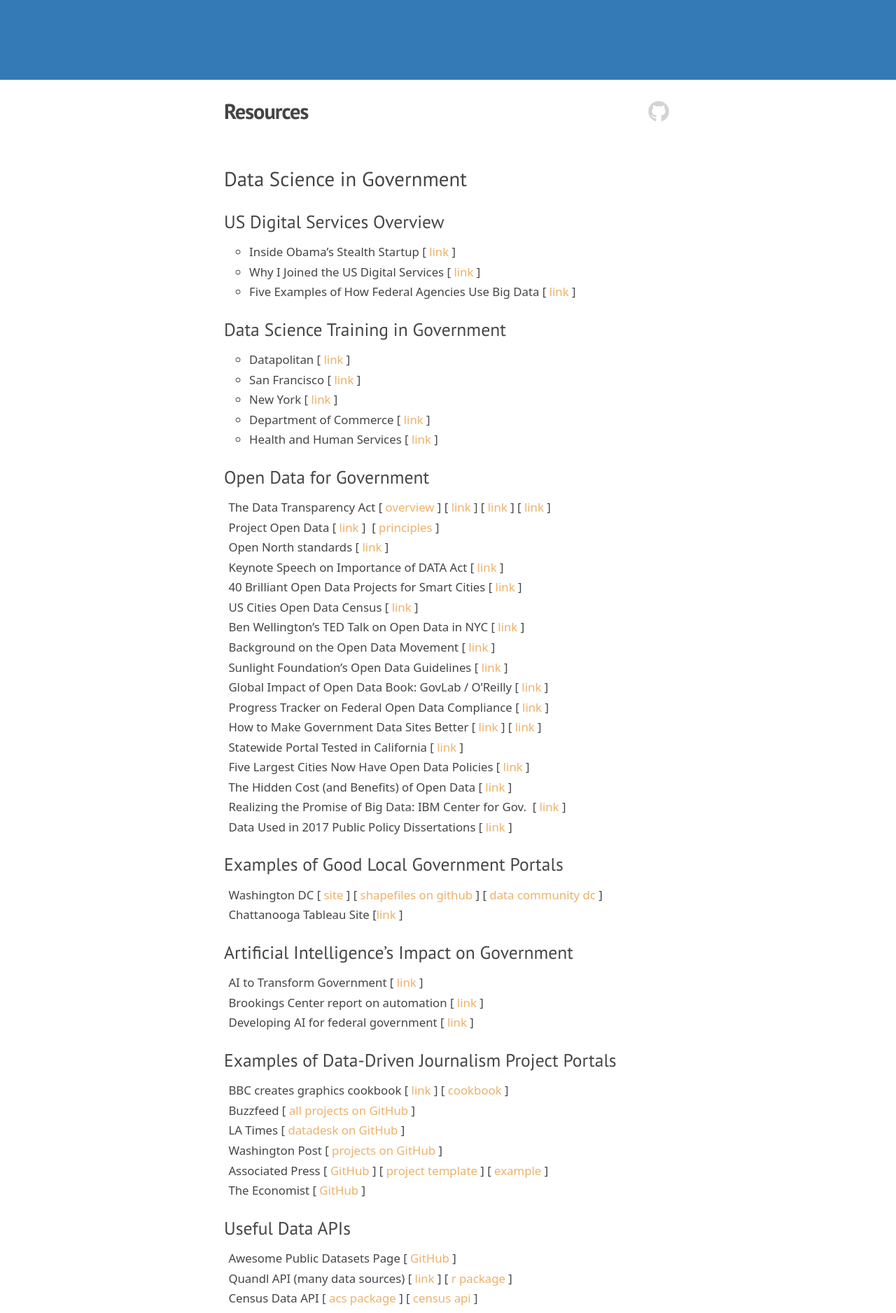
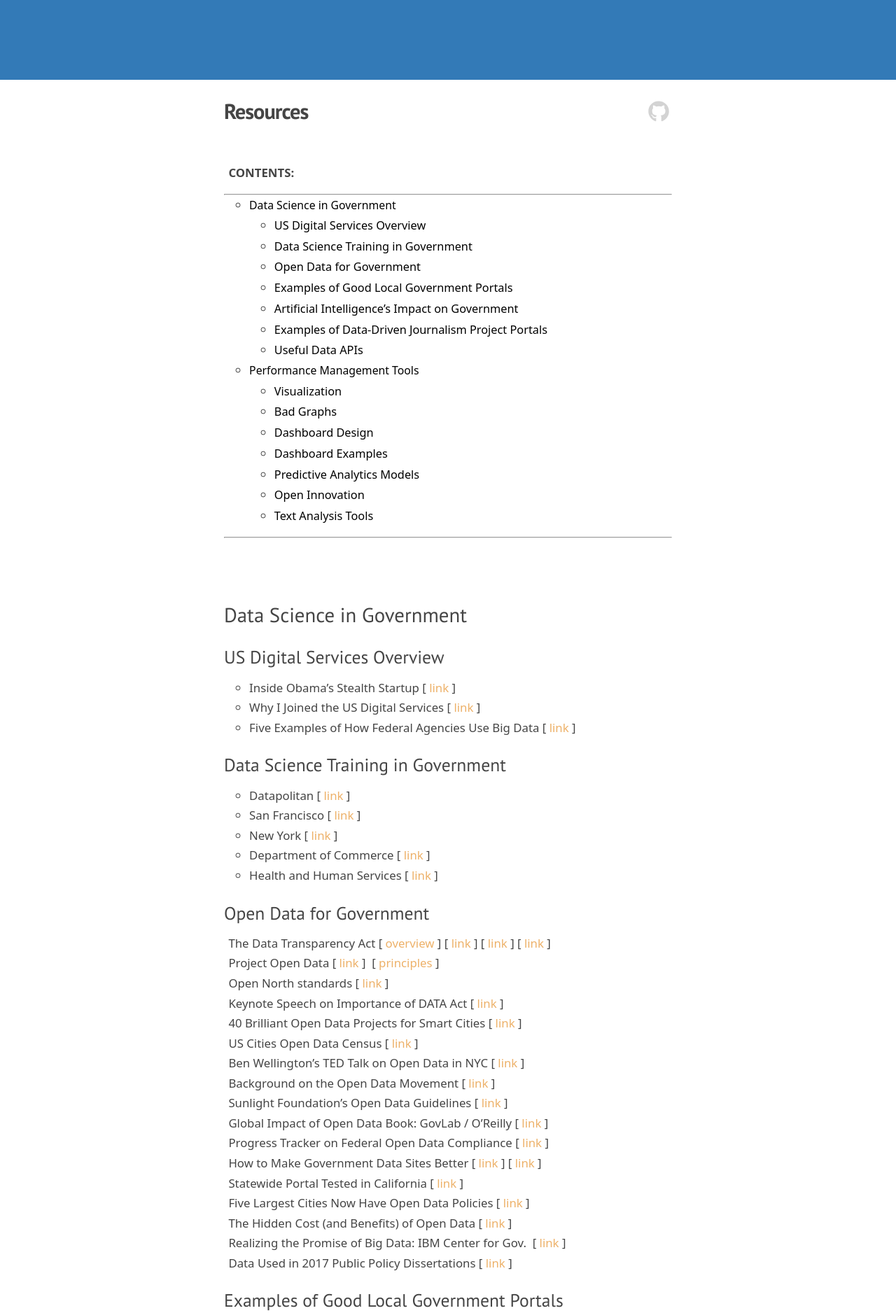
Before and after one commit to DS4PS/ds4ps_dev_site, a Jekyll site: the page built from resources.md, in a window 1280 px wide. Shown: the part 336-2212 px from the top of the page at 70% size. Built offline with Jekyll 4.4.1, drawn with Linux system fonts in a browser that asks for light colours; nearby versions of some CDN libraries; library files that are not in the unit come from our copies; some of the changed lines change nothing that is shown.

Commit message:
Update resources.md

```diff
--- a/resources.md
+++ b/resources.md
@@ -32,8 +32,34 @@
 ul {
   list-style-type: circle;
 }
+
+#markdown-toc a {
+  color: black;
+  font-size:calc(0.75em + 0.25vw);
+  line-height:1.2;
+}
+
+#markdown-toc a:hover {
+    color: black;
+    text-decoration: none;
+    font-weight: bold;
+}
 </style>
 
+
+
+
+<br>
+**CONTENTS:**
+
+-----------------------
+
+* TOC
+{:toc}
+
+-----------------------
+
+<br>
 
 
 ## Data Science in Government
```
